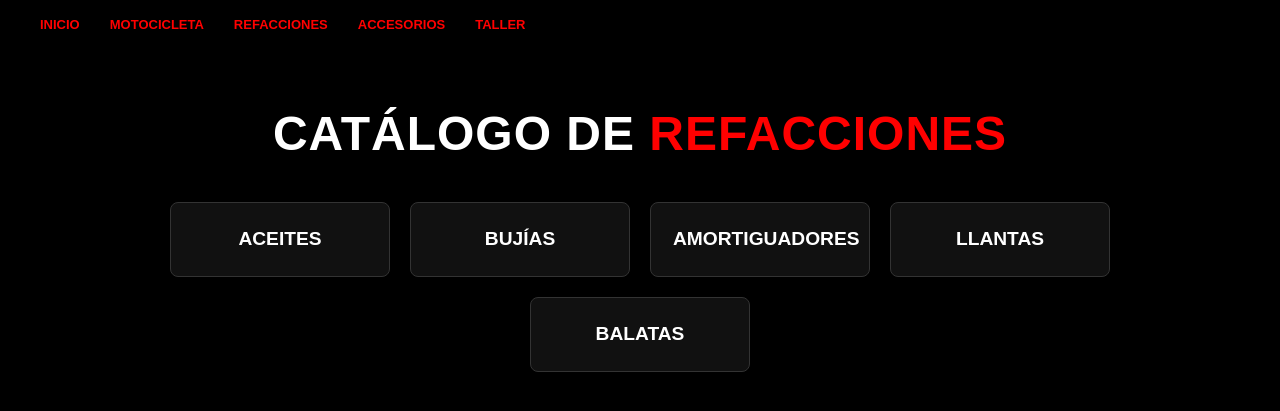
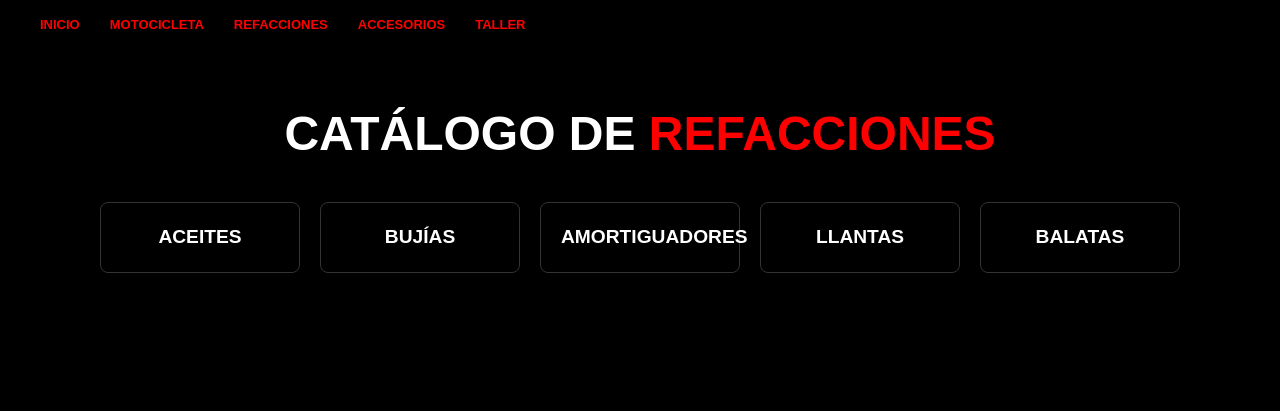
Before and after one commit to luisgonzalez-tech/MotoCenter360, a Flask app: page /refacciones in a window 1280 px wide. Shown: the part 55-466 px from the top of the page. Run offline with Flask 3, Linux system fonts and the light colour scheme.

Commit message:
Update refacciones.html

```diff
--- a/templates/refacciones.html
+++ b/templates/refacciones.html
@@ -14,10 +14,8 @@
         margin-bottom: 40px;
         text-transform: uppercase;
         text-align: center;
-        letter-spacing: 1px;
     }
 
-    /* Grid responsivo para los 5 botones deportivos */
     .categorias-grid {
         display: flex;
         flex-wrap: wrap;
@@ -28,33 +26,32 @@
     }
 
     .categorias-grid li {
-        width: 220px;
+        width: 200px;
         font-size: 1.2rem;
         font-weight: bold;
-        background: #111;
+        background: #000000; /* Fondo negro puro */
         border: 1px solid #333;
         border-radius: 8px;
         text-align: center;
-        transition: all 0.3s cubic-bezier(0.25, 0.8, 0.25, 1);
+        transition: all 0.3s ease;
         text-transform: uppercase;
     }
 
     .categorias-grid li a {
-        color: #fff;
+        color: #ffffff; /* Letras blancas */
         text-decoration: none;
         display: block;
-        padding: 22px;
+        padding: 20px;
     }
 
-    /* Enfoque deportivo Rojo Puro en Hover */
     .categorias-grid li:hover {
-        border-color: #ff0000;
+        border-color: #ff0000; /* Borde rojo al pasar el mouse */
         transform: translateY(-5px);
-        box-shadow: 0 5px 15px rgba(255, 0, 0, 0.3);
+        box-shadow: 0 5px 15px rgba(255, 0, 0, 0.4);
     }
 
     .categorias-grid li:hover a {
-        color: #ff0000;
+        color: #ff0000; /* Letras rojas al pasar el mouse */
     }
 </style>
 
```
